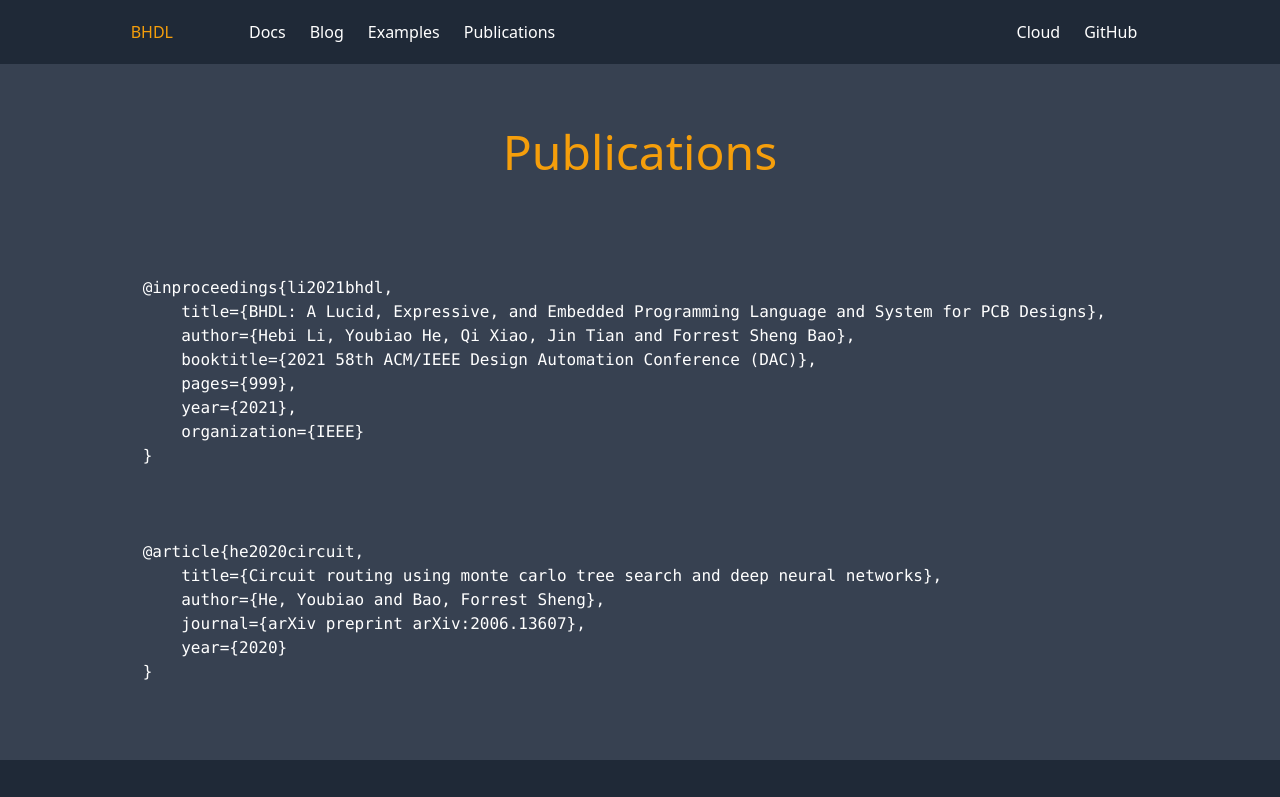
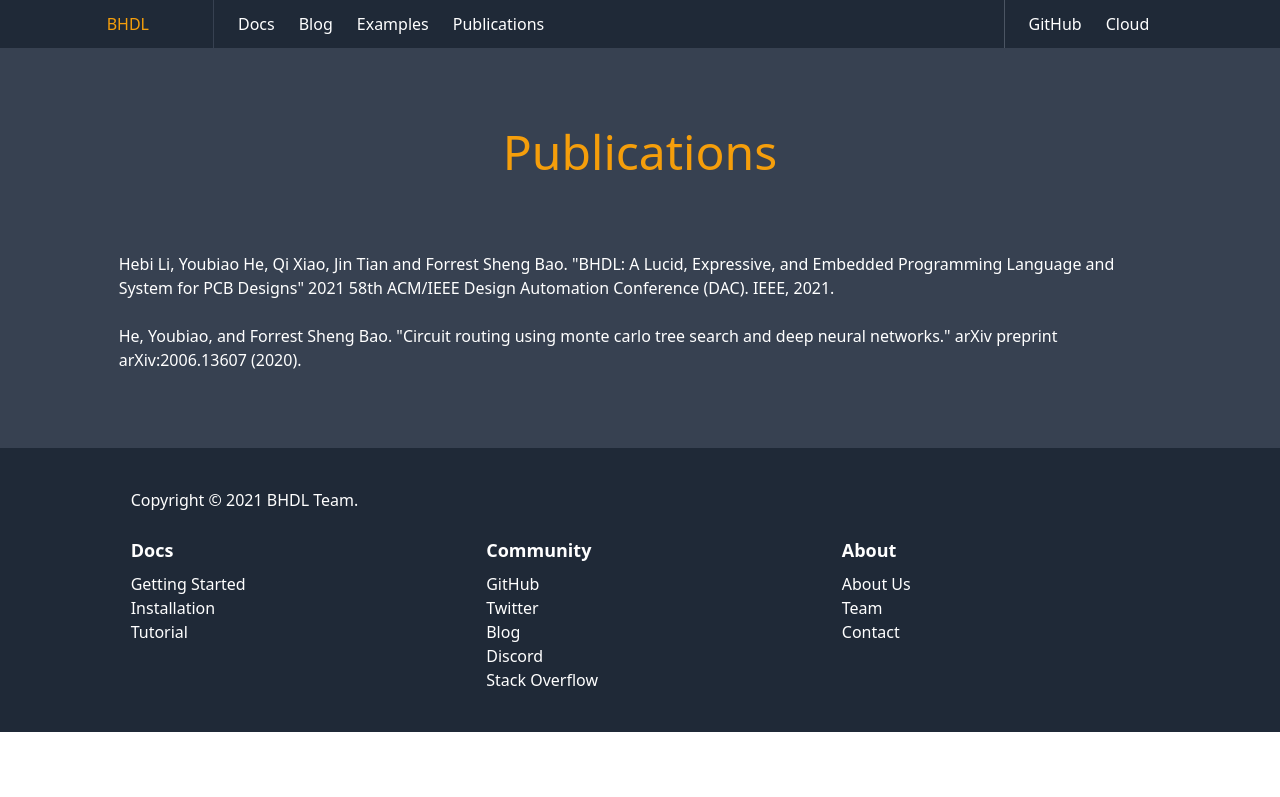
Before and after one commit to bhdl/bhdl.org, a Gatsby site: page /publication in a window 1280 px wide. Shown: the top 797 px of the page. Built offline with nearby package versions, Linux system fonts and the light colour scheme; Gatsby itself is replaced by a stand-in of ours; what @tailwindcss/typography would draw is missing.

Commit message:
adjust small media styles

```diff
--- a/src/components/container.js
+++ b/src/components/container.js
@@ -1,7 +1,7 @@
 import React from "react"
 
 const Container = ({ children }) => (
-  <div className="w-5/6 mx-auto px-6">{children}</div>
+  <div className="w-11/12 md:w-5/6 mx-auto">{children}</div>
 )
 
 export default Container
--- a/src/components/layout.js
+++ b/src/components/layout.js
@@ -12,7 +12,7 @@
 
 function Nav() {
   return (
-    <nav className="flex flex-1 no-scrollbar overflow-x-auto h-full items-center">
+    <nav className="flex flex-auto border-l pl-3 border-gray-700 no-scrollbar overflow-x-auto h-full items-center">
       <Link to="/docs" className="flex px-3 hover:bg-gray-900 py-1 transition">
         Docs
       </Link>
@@ -39,7 +39,7 @@
 const Header = () => (
   <header className="bg-gray-800 text-white fixed w-full z-10">
     <Container>
-      <div className="flex items-center h-16">
+      <div className="flex items-center h-12">
         <Link
           to="/"
           className="text-yellow-500 hover:text-yellow-400 mr-8 lg:mr-16 items-center"
@@ -48,6 +48,7 @@
         </Link>
 
         <Nav />
+        <div className="ml-2 px-3 border-l border-gray-600 flex flex flex-row-reverse items-center no-scrollbar overflow-x-auto h-full">
           <a
             href="https://cloud.bhdl.org"
             target="_blank"
@@ -62,6 +63,7 @@
           >
             GitHub
           </a>
+        </div>
       </div>
     </Container>
   </header>
--- a/src/pages/example.js
+++ b/src/pages/example.js
@@ -17,7 +17,7 @@
 function ExampleBlock({ name, img, link, children }) {
   console.log(img)
   return (
-    <div className="max-w-sm mx-auto bg-white p-3 rounded-xl shadow-md overflow-hidden">
+    <div className="sm:max-w-lg md:max-w-md mx-auto bg-white p-3 rounded-xl shadow-md overflow-hidden">
       <div className="">
         <div className="">{img}</div>
         <div className="p-8">
--- a/src/pages/publication.js
+++ b/src/pages/publication.js
@@ -36,11 +36,27 @@
                 </h1>
                 <ul className="flex flex-col justify-center">
                   <li className="flex m-3">
+                    <p>
+                      Hebi Li, Youbiao He, Qi Xiao, Jin Tian and Forrest Sheng
+                      Bao. "BHDL: A Lucid, Expressive, and Embedded Programming
+                      Language and System for PCB Designs" 2021 58th ACM/IEEE
+                      Design Automation Conference (DAC). IEEE, 2021.
+                    </p>
+                  </li>
+                  <li className="flex m-3">
+                    <p>
+                      He, Youbiao, and Forrest Sheng Bao. "Circuit routing using
+                      monte carlo tree search and deep neural networks." arXiv
+                      preprint arXiv:2006.13607 (2020).
+                    </p>
+                  </li>
+                  {/*
+                  <li className="flex m-3">
                     <pre>
                       {`
 @inproceedings{li2021bhdl,
-    title={BHDL: A Lucid, Expressive, and Embedded Programming Language and System for PCB Designs},
-    author={Hebi Li, Youbiao He, Qi Xiao, Jin Tian and Forrest Sheng Bao},
+    title={},
+    author={},
     booktitle={2021 58th ACM/IEEE Design Automation Conference (DAC)},
     pages={999},
     year={2021},
@@ -59,7 +75,7 @@
     year={2020}
 }`}
                     </pre>
-                  </li>
+                  </li> */}
                 </ul>
               </Container>
             </div>
```
Lines whose indentation alone changed are shown as unchanged.
